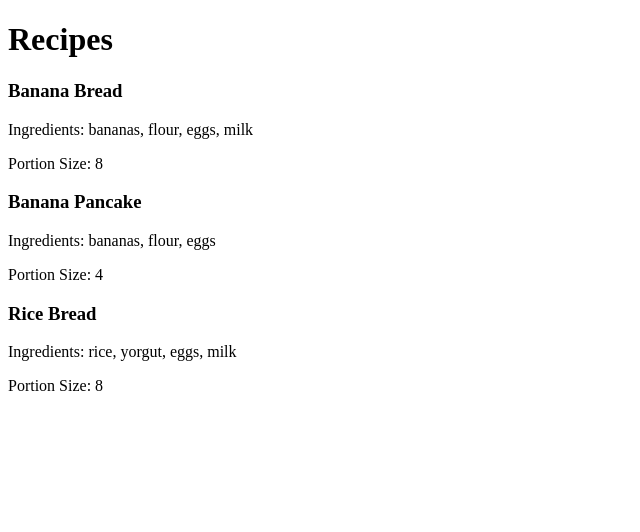
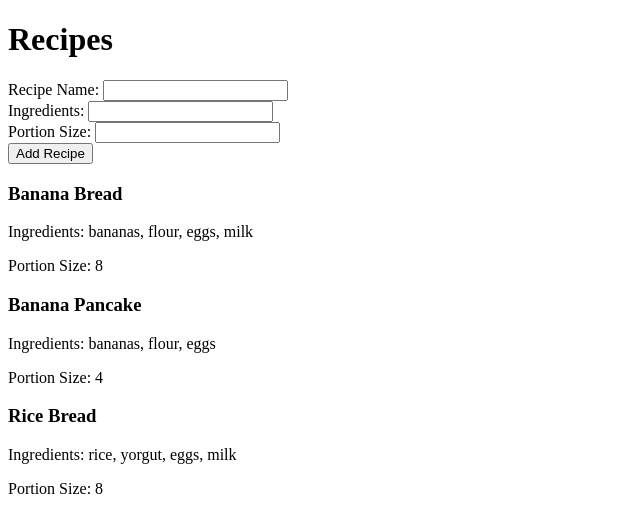
Before and after one commit to RehReis/RecipeBook, a React app: page / in a window 1280 px wide. Shown: the top 532 px of the page, without its empty margins (0-640 px from the left). Built offline with nearby package versions, Linux system fonts and the light colour scheme; the HTML template or start-up script is replaced by a standard one.

Commit message:
Created AddRecipe component and implemented addRecipe method in App

```diff
--- /dev/null
+++ b/client/src/components/AddRecipe.jsx
@@ -0,0 +1,61 @@
+import React from 'react';
+
+class AddRecipe extends React.Component {
+  constructor(props) {
+    super(props);
+    this.state = {
+      name: '',
+      ingredients: '',
+      portion: ''
+    }
+
+    this.handleNameOnchange = this.handleNameOnchange.bind(this);
+  }
+
+  handleNameOnchange(e) {
+    let inputField = e.target.id;
+    let value = e.target.value;
+    if (inputField === 'name') {
+      this.setState({
+        name: value
+      })
+    } else if (inputField === 'ingredients') {
+      this.setState({
+        ingredients: value
+      })
+    } else {
+      this.setState({
+        portion: value
+      })
+    }
+  }
+
+  handleAddRecipeOnClick() {
+    let recipeInfo = {
+      name: this.state.name,
+      ingredients: this.state.ingredients,
+      portion: this.state.portion
+    }
+
+    this.props.addRecipe(recipeInfo);
+  }
+
+  render() {
+    return (
+      <div>
+        <label forhtml='name'>Recipe Name: </label>
+        <input type='text' id='name' onChange={this.handleNameOnchange}/>
+        <br></br>
+        <label forhtml='ingredients'>Ingredients: </label>
+        <input type='text' id='ingredients' onChange={this.handleNameOnchange}/>
+        <br></br>
+        <label forhtml='portion'>Portion Size: </label>
+        <input type='number' id='portion' onChange={this.handleNameOnchange}/>
+        <br></br>
+        <button onClick={()=> this.handleAddRecipeOnClick()}>Add Recipe</button>
+      </div>
+    )
+  }
+}
+
+export default AddRecipe;
--- a/client/src/components/App.jsx
+++ b/client/src/components/App.jsx
@@ -1,5 +1,6 @@
 import React from 'react';
-import RecipeList from './RecipeList.jsx'
+import RecipeList from './RecipeList.jsx';
+import AddRecipe from './AddRecipe.jsx';
 
 class App extends React.Component {
   constructor(props) {
@@ -13,10 +14,19 @@ class App extends React.Component {
     }
   }
 
+  addRecipe(recipeInfo) {
+    let updatedRecipeList = this.state.recipes.slice();
+    updatedRecipeList.push(recipeInfo);
+    this.setState({
+      recipes: updatedRecipeList
+    })
+  }
+
   render() {
     return (
       <div>
         <h1>Recipes</h1>
+        <AddRecipe addRecipe={this.addRecipe.bind(this)}/>
         <RecipeList recipes={this.state.recipes}/>
       </div>
     )
```
Also changed, not shown: 1 other file (tests, documents, lock files or other folders).
